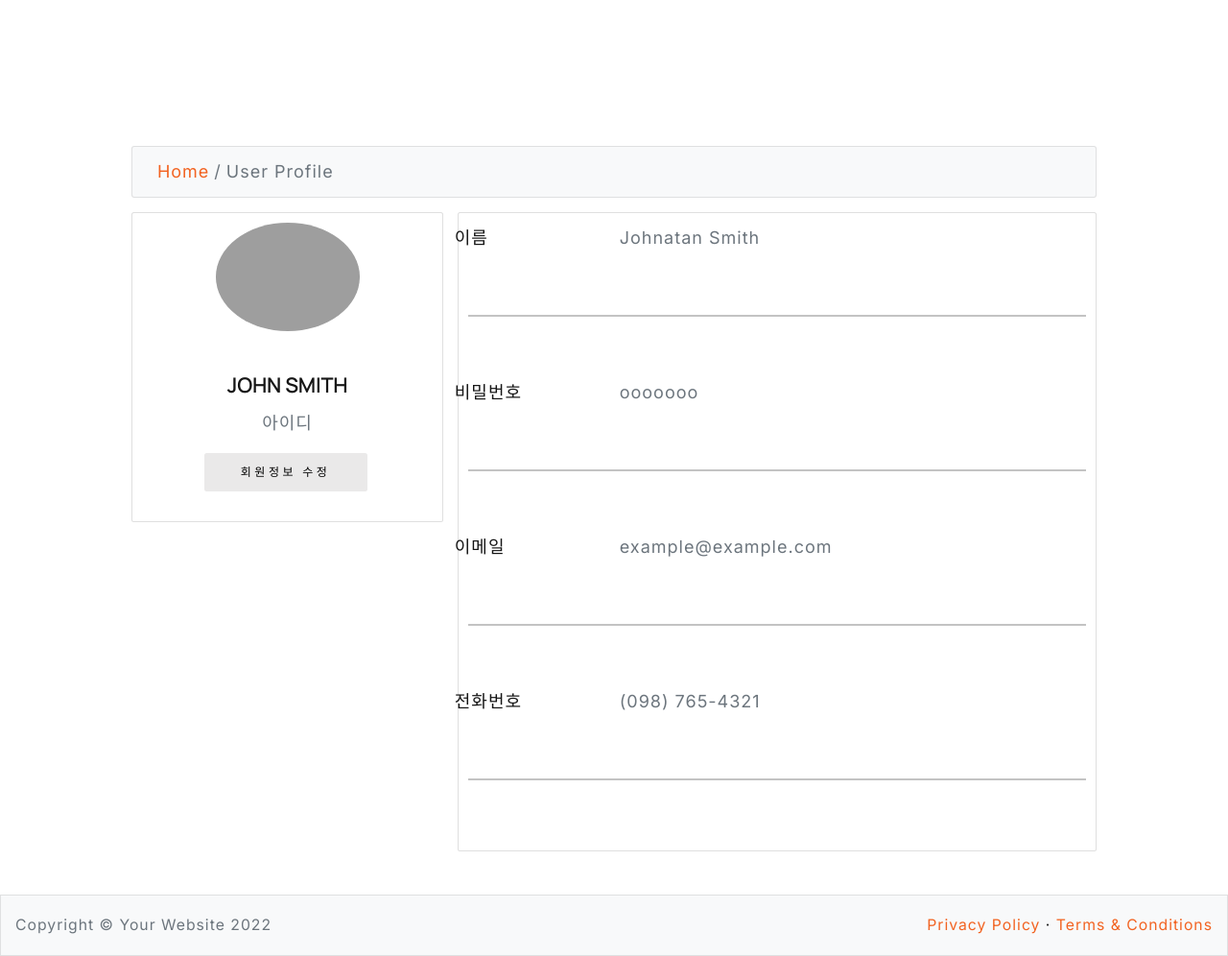
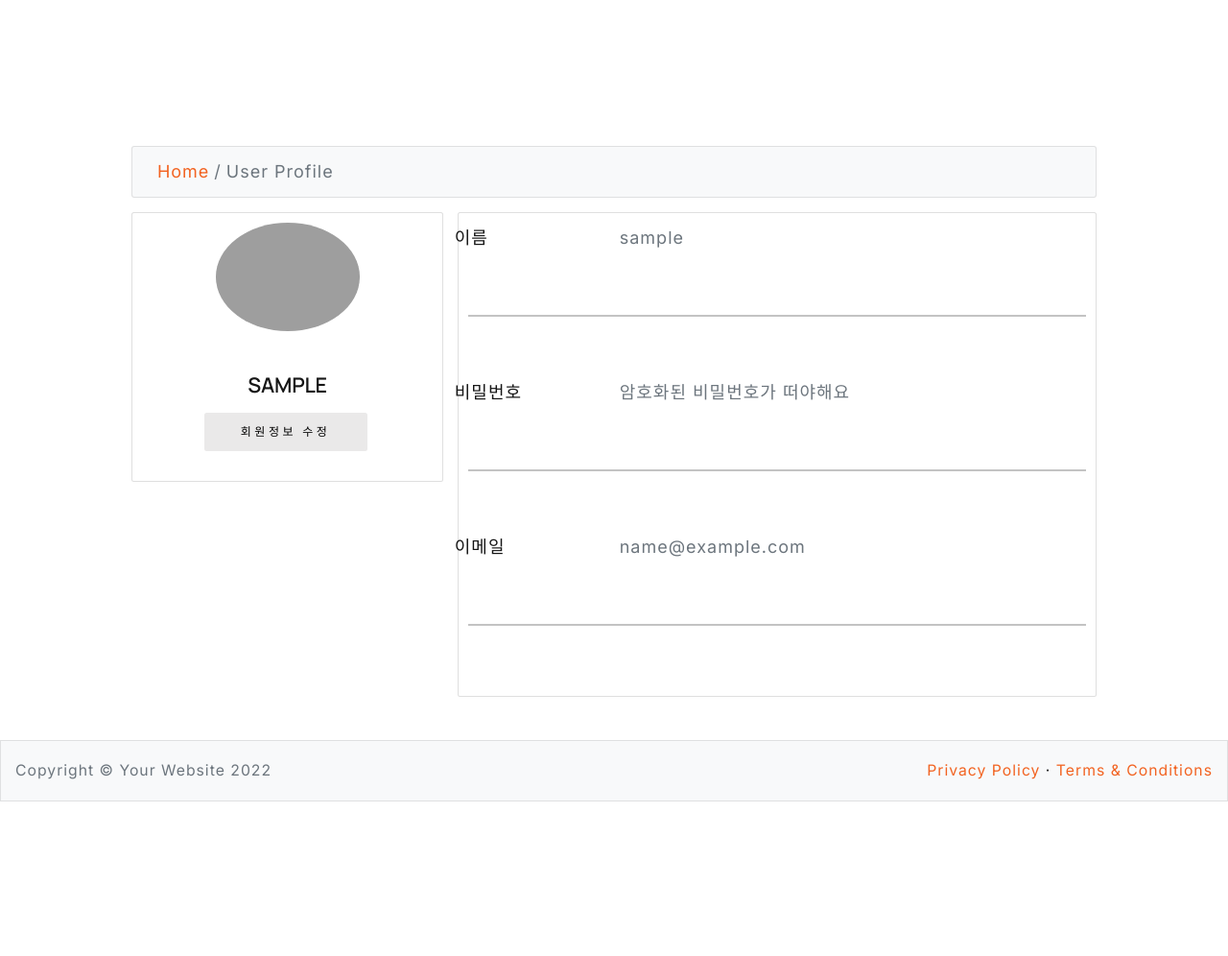
Before and after one commit to luxetverit/realtime-detection-and-recognize-facial-expression-webapp, a Django app: template webapp/templates/profile.html in a window 1280 px wide. Shown: the part 678-1674 px from the top of the page at 96% size. After the commit the page ends 1513 px from the top, so only its background shows below. Run offline with Django 4.2, Linux system fonts and the light colour scheme; the template is opened without the code that fills it, so the values that code supplies are empty; the visitor is signed in with stand-in values (Sample User, id 1); some libraries are stand-ins or nearby versions; grey boxes are pictures that could not be loaded.

Commit message:
Update profile.html

```diff
--- a/webapp/templates/profile.html
+++ b/webapp/templates/profile.html
@@ -20,11 +20,11 @@
           <div class="card-body text-center">
             <img src="https://mdbcdn.b-cdn.net/img/Photos/new-templates/bootstrap-chat/ava3.webp" alt="avatar"
               class="rounded-circle img-fluid" style="width: 150px;">
-            <h5 class="my-3">John Smith</h5>
-            <p class="text-muted mb-1">아이디</p>
+            <h5 class="my-3">{{ user.username }}</h5>
+            <p class="text-muted mb-1">{{ user.userid }}</p>
             <p class="text-muted mb-4"></p>
             <div class="d-flex justify-content-center mb-2">
-              <a class="btn btn-primary" href="{% url 'app:userinfo' %}" role="button">회원정보 수정</a>
+              <a class="btn btn-primary" href="{% url 'account:userinfo' %}" role="button">회원정보 수정</a>
             </div>
           </div>
         </div>
@@ -37,7 +37,7 @@
                 <p class="mb-0">이름</p>
               </div>
               <div class="col-sm-9">
-                <p class="text-muted mb-0">Johnatan Smith</p>
+                <p class="text-muted mb-0">{{ user.username }}</p>
               </div>
             </div>
             <hr>
@@ -46,7 +46,7 @@
                   <p class="mb-0">비밀번호</p>
                 </div>
                 <div class="col-sm-9">
-                  <p class="text-muted mb-0">ooooooo</p>
+                  <p class="text-muted mb-0">암호화된 비밀번호가 떠야해요</p>
                   <!-- <button type="button" class="btn btn-light" class="btn float-right" >비밀번호 변경</button> 회원수정페이지에 넣을 기능-->
                 </div>
             </div>
@@ -56,7 +56,7 @@
                 <p class="mb-0">이메일</p>
               </div>
               <div class="col-sm-9">
-                <p class="text-muted mb-0">example@example.com</p>
+                <p class="text-muted mb-0">{{ user.email }}</p>
               </div>
             </div>
             <hr>
@@ -79,7 +79,7 @@
               </div>
             </div>
             <hr>   업종이 필요할까요? -->
-            <div class="row">
+            <!-- <div class="row">
               <div class="col-sm-3">
                 <p class="mb-0">전화번호</p>
               </div>
@@ -87,7 +87,7 @@
                 <p class="text-muted mb-0">(098) 765-4321</p>
               </div>
             </div>
-            <hr>
+            <hr> -->
             <div class="row">
 
             </div>
```
